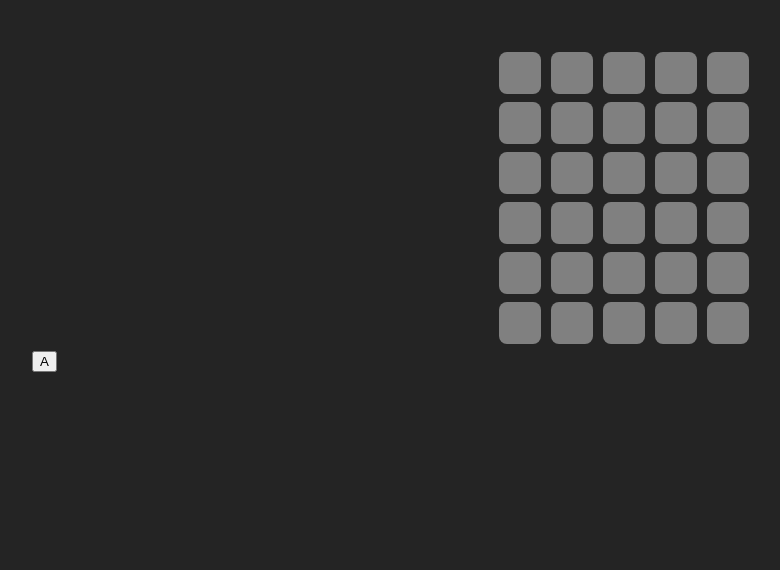
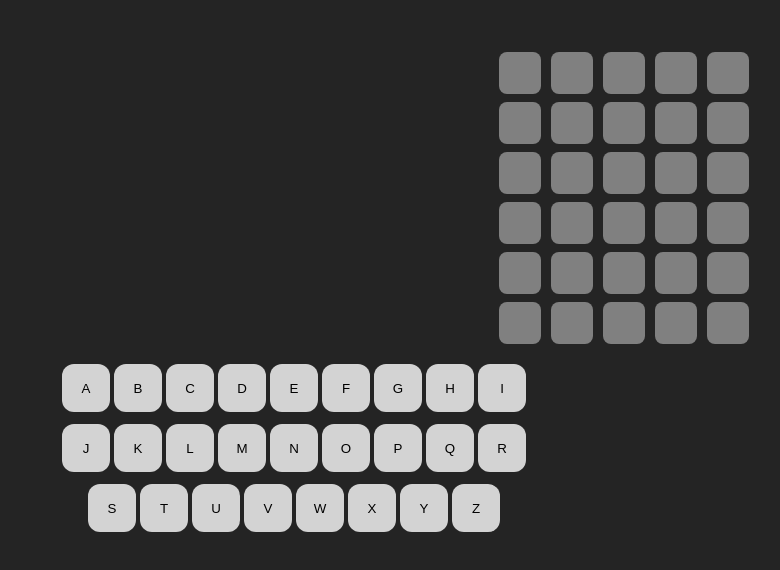
Before and after one commit to jeth18/WORDLEGAME-COPY, a React (Vite) app: page / in a window 1280 px wide. Shown: the top 570 px of the page, without its empty margins (16-796 px from the left). Built offline with nearby package versions, Linux system fonts and the light colour scheme.

Commit message:
Teclado terminado - validar palabra

```diff
--- a/src/App.css
+++ b/src/App.css
@@ -1,3 +1,11 @@
+.container {
+  display: flex;
+  flex-direction: column;
+  gap: 12px;
+  margin: 12px;
+
+}
+
 .container-letters {
   display: flex;
   align-items: center;
@@ -18,3 +26,42 @@
   background-color: gray;
   border-radius: 8px;
 }
+
+.container-alphabet {
+  display: flex;
+  justify-content: center;
+  align-items: center;
+  flex-wrap: wrap;
+  width: 500px;
+  gap: 4px;
+}
+
+.container-alphabet button {
+  display: flex;
+  justify-content: center;
+  align-items: center;
+  padding: 12px;
+  margin: 4px 0px;
+
+  width: 48px;
+  height: 48px;
+
+  border: none;
+  border-radius: 12px;
+
+  background-color: lightgrey;
+  color: black;
+}
+
+button:active {
+  background-color: blanchedalmond;
+}
+
+.green {
+  background-color: green
+}
+
+.yellow {
+  background-color: yellow;
+  color: black;
+}
--- a/src/App.tsx
+++ b/src/App.tsx
@@ -1,5 +1,6 @@
 import { useEffect, useState, type KeyboardEvent } from 'react'
 import './App.css'
+import { keyboardsLetters } from './constants.d'
 
 interface ILetter {
   letter: string,
@@ -39,6 +40,39 @@ function App() {
 
     if (event.key === 'Enter') {
       //validate
+      const gridRowWord = grid[positionY].map(el => el.letter).join('')
+      const copyGrid = [...grid]
+
+      if(gridRowWord.length < 4) {
+        alert('Error la palabra es muy corta')
+        return
+      }
+
+      //correct word
+      if(word === gridRowWord) {
+        for(let i = 0; i < 5; i++){
+          copyGrid[positionY][i] = { letter: copyGrid[positionY][i].letter, color: 'green'}
+        }
+        setGrid(copyGrid)
+        setPoisitionY(6)
+        setIsValidate(false)
+        return
+      }
+
+      //verificar letters
+      word.split('').forEach((el, index) => {
+        if(el === copyGrid[positionY][index].letter) {
+          copyGrid[positionY][index] = { letter: el, color: 'green'}
+        } else if(copyGrid[positionY].some(l => l.letter === el)) {
+          const posX = copyGrid[positionY].findIndex(element => element.letter === el)
+          copyGrid[positionY][posX] = { letter: el, color: 'yellow' }
+        }
+      })
+
+
+
+      setPoisitionX(0)
+      setPoisitionY(prev => prev + 1)
       setIsValidate(true)
     }
 
@@ -53,19 +87,13 @@ function App() {
 
   const setLetter = (l: string) => {
 
-    if(positionY === 6) return
+    if(positionY > 5) return
 
     const gridCopy = [...grid]
-    gridCopy[positionY][positionX].letter = l.toUpperCase()
+    gridCopy[positionY][positionX] = { letter: l.toUpperCase(), color: 'none'}
     setGrid(gridCopy)
 
     if(positionX < 4) setPoisitionX(prev => prev + 1)
-
-    if(positionX === 4 && isValidate) {
-      setPoisitionX(0)
-      setPoisitionY(prev => prev + 1)
-      setIsValidate(false)
-    }
   }
 
   const deleteLetter = () => {
@@ -84,23 +112,28 @@ function App() {
 
   }
 
-
   return (
     <div className='container'>
+      <section className='grid'>
         {
           grid.map((el, i) => {
             return (
               <div key={i} className='container-letters' >
                 {el.map((l, index) =>
-                <div key={index} className='letters'>{l.letter}</div>
+                  <div key={index} className={`letters ${l.color}`}>{l.letter}</div>
                 )}
               </div>
             )
           })
         }
 
-      <section>
-        <button onClick={() => setLetter('A')}>A</button>
+      </section>
+      <section className='container-alphabet'>
+        {
+          keyboardsLetters.map((letter, index) =>
+            <button key={index} onClick={() => setLetter(letter)}>{letter}</button>
+          )
+        }
       </section>
     </div>
   )
--- /dev/null
+++ b/src/constants.d.ts
@@ -0,0 +1,28 @@
+export const keyboardsLetters = [
+  'A',
+  'B',
+  'C',
+  'D',
+  'E',
+  'F',
+  'G',
+  'H',
+  'I',
+  'J',
+  'K',
+  'L',
+  'M',
+  'N',
+  'O',
+  'P',
+  'Q',
+  'R',
+  'S',
+  'T',
+  'U',
+  'V',
+  'W',
+  'X',
+  'Y',
+  'Z',
+]
```
Also changed, not shown: 1 other file (tests, documents, lock files or other folders). Lines whose indentation alone changed are shown as unchanged.
